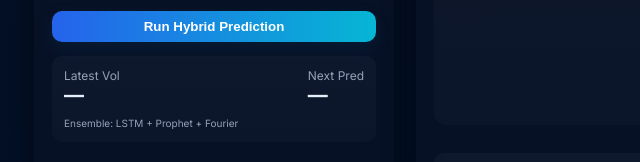
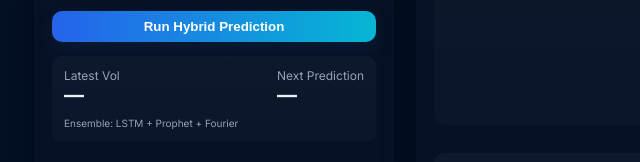
Before and after one commit to srikruthi-7/Stock-Volatility, a website: page frontend/index.html in a window 1280 px wide. Shown: the part 425-587 px from the top of the page, 24-664 px from the left. Drawn offline with nearby package versions, Linux system fonts and the light colour scheme; a script that the page names is missing.

Commit message:
Fixed Next Prediction

```diff
--- a/frontend/index.html
+++ b/frontend/index.html
@@ -70,7 +70,7 @@
             </div>
 
             <div class="field small-gap">
-                <span class="label">Models</span>
+                <span class="label"> Models </span>
                 <div class="toggles">
                     <label><input type="checkbox" id="lstm" checked /> LSTM</label>
                     <label><input type="checkbox" id="prophet" checked /> Prophet-style</label>
@@ -92,7 +92,7 @@
                         <div id="latestVol" class="big">—</div>
                     </div>
                     <div>
-                        <div class="small muted">Next Pred</div>
+                        <div class="small muted">Next Prediction</div>
                         <div id="nextPred" class="big">—</div>
                     </div>
                 </div>
```
